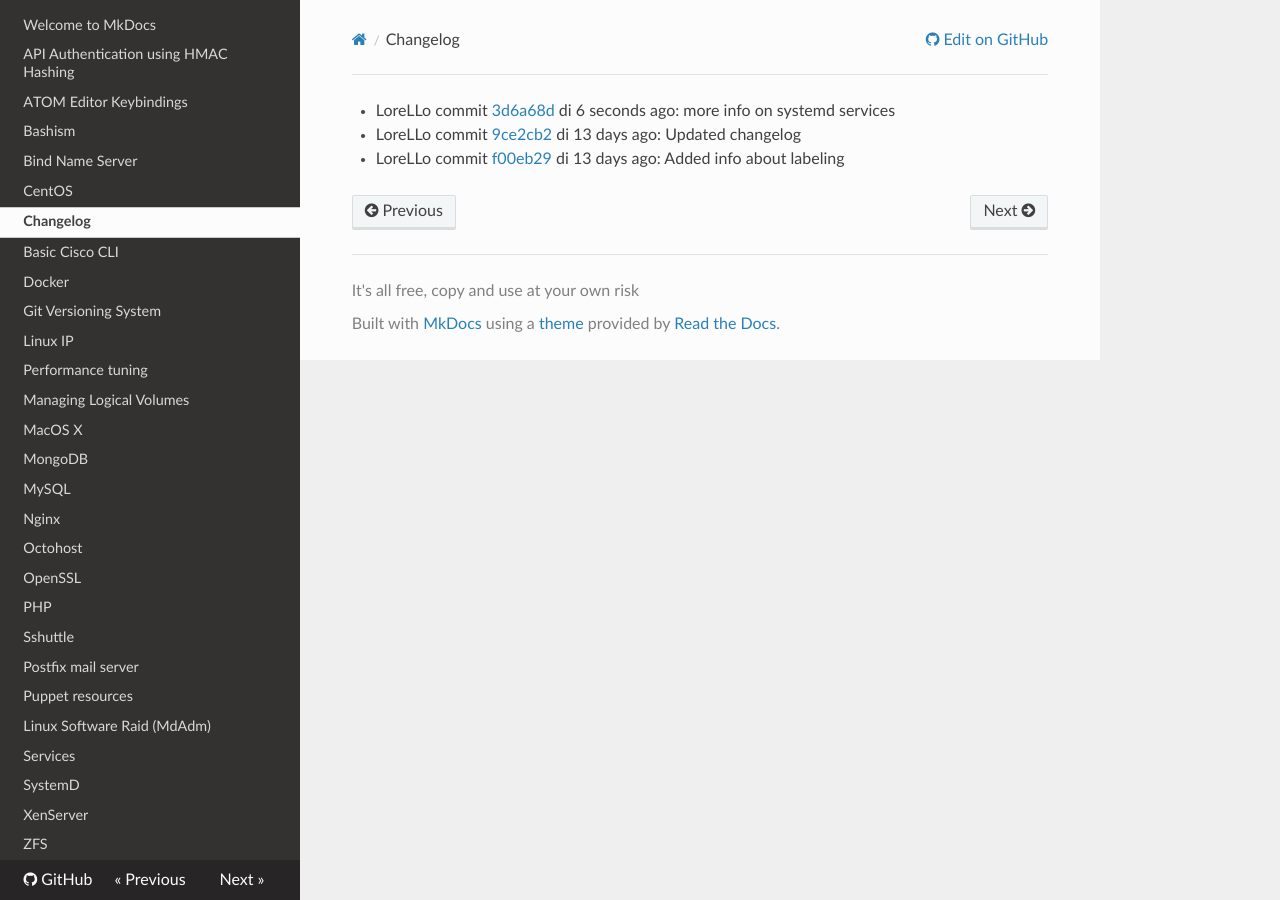
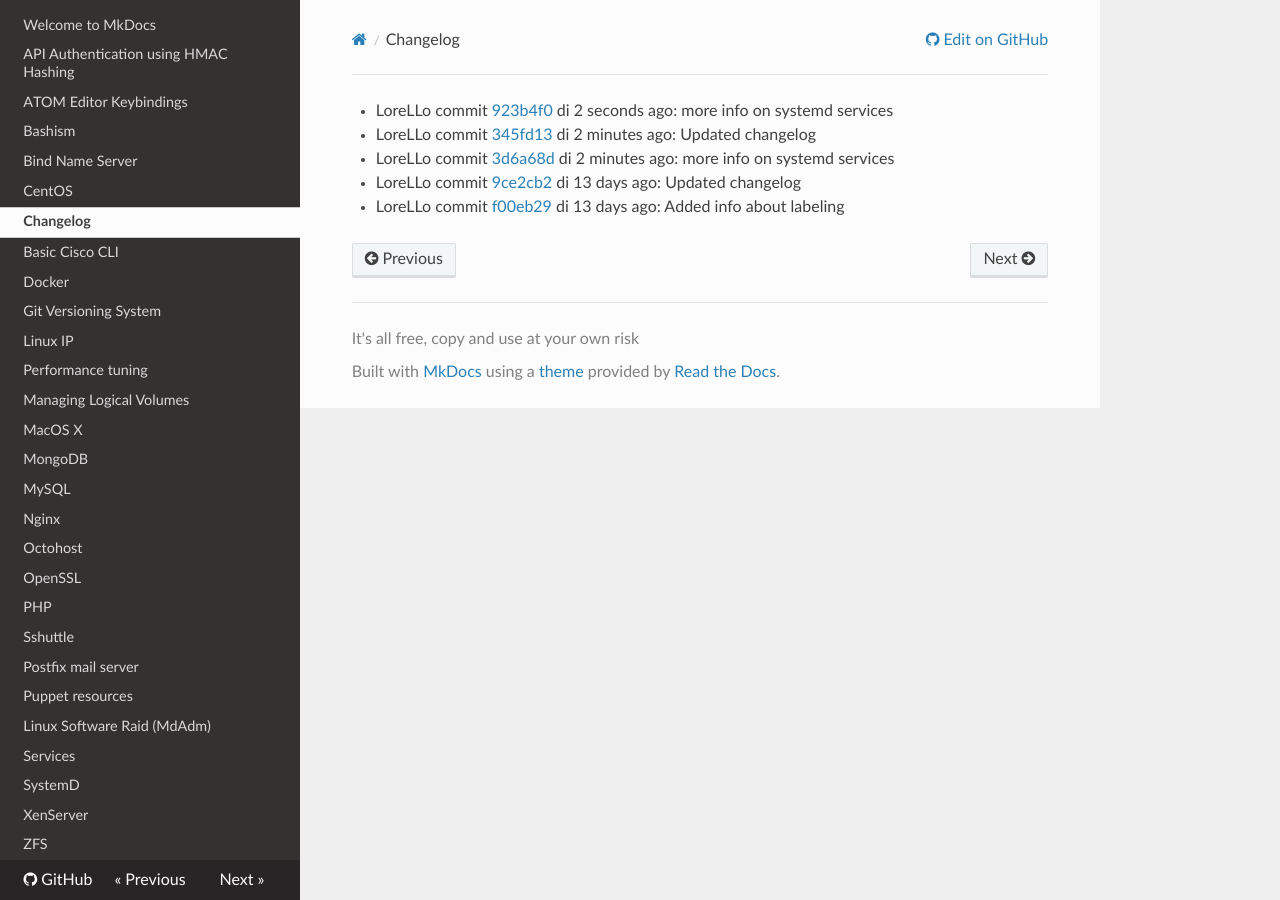
Before and after one commit to lorello/lorello.github.io, an MkDocs documentation site: the page built from docs/changelog.md, in a window 1280 px wide. Built offline with MkDocs 1.6.1, drawn with Linux system fonts in a browser that asks for light colours; nearby versions of some CDN libraries.

Commit message:
Updated changelog

```diff
--- a/docs/changelog.md
+++ b/docs/changelog.md
@@ -1,4 +1,8 @@
-* LoreLLo commit [3d6a68d](https://github.com/lorello/lorello.github.io/commit/3d6a68de9d45649de5a885f8332d72f05a160534) di 6 seconds ago: more info on systemd services
+* LoreLLo commit [923b4f0](https://github.com/lorello/lorello.github.io/commit/923b4f0bbf0ef6c01e2aeac6a02f695b4cd52a4f) di 2 seconds ago: more info on systemd services
+
+* LoreLLo commit [345fd13](https://github.com/lorello/lorello.github.io/commit/345fd13ac18f3143b86b80e0c8c8c24362e6fafe) di 2 minutes ago: Updated changelog
+
+* LoreLLo commit [3d6a68d](https://github.com/lorello/lorello.github.io/commit/3d6a68de9d45649de5a885f8332d72f05a160534) di 2 minutes ago: more info on systemd services
 
 * LoreLLo commit [9ce2cb2](https://github.com/lorello/lorello.github.io/commit/9ce2cb21c204d778cc06431f499e1a3fda40f7a4) di 13 days ago: Updated changelog
 
```
